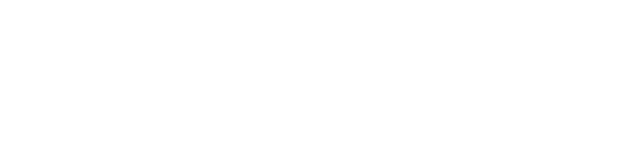
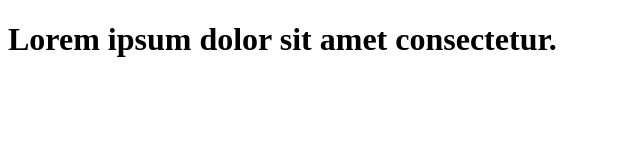
Before and after one commit to Ajax401/learn-git2, a plain HTML site: page index.html in a window 1280 px wide. Shown: the whole page, without its empty margins (0-640 px from the left). Drawn offline with Linux system fonts and the light colour scheme.

Commit message:
add paragraph to code

```diff
--- a/index.html
+++ b/index.html
@@ -5,5 +5,7 @@
     <meta name="viewport" content="width=device-width, initial-scale=1.0" />
     <title>Git website</title>
   </head>
-  <body></body>
+  <body>
+    <h1>Lorem ipsum dolor sit amet consectetur.</h1>
+  </body>
 </html>
```
